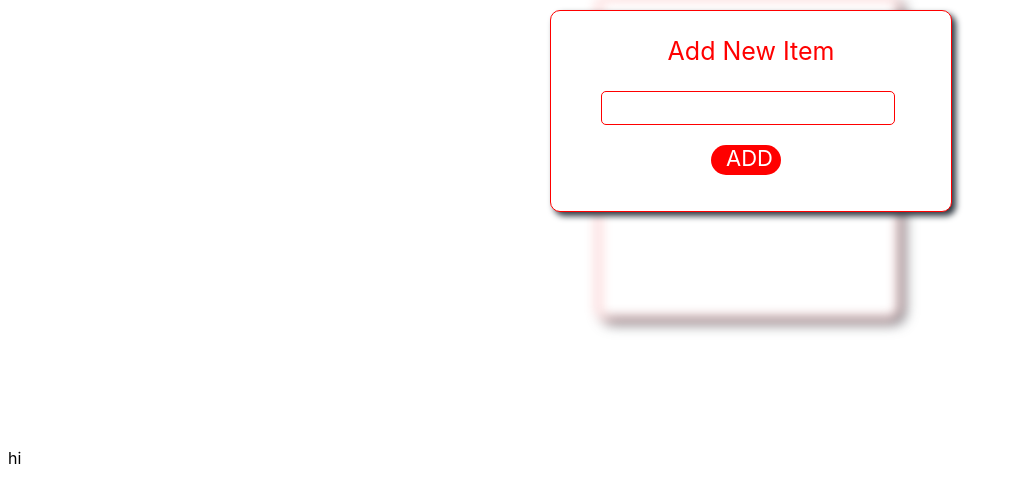
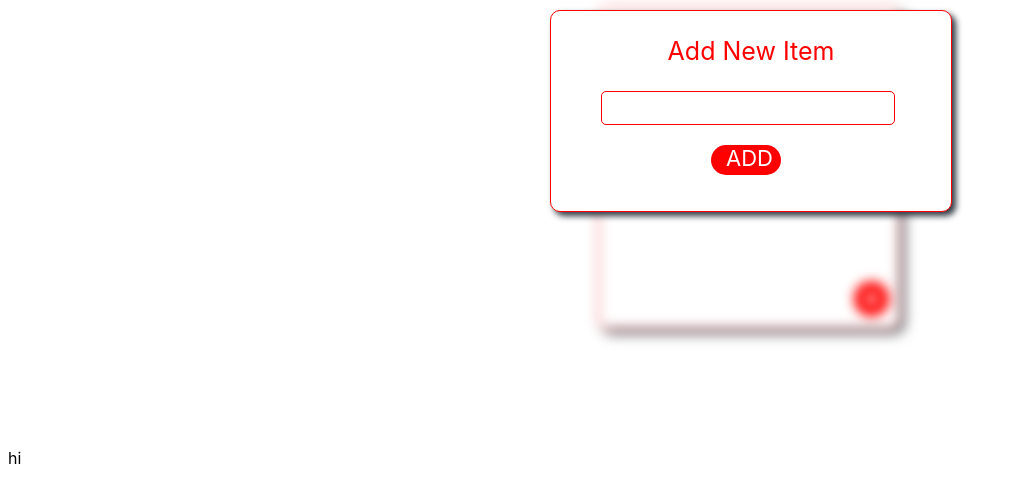
Before and after one commit to KarthickM98/cssproject, a plain HTML site: page index4.html in a window 1280 px wide. Shown: the part 160-662 px from the top of the page, without its empty margins (0-1015 px from the left). Drawn offline with Linux system fonts and the light colour scheme.

Commit message:
same link updated

```diff
--- a/index4.html
+++ b/index4.html
@@ -6,6 +6,7 @@
     <meta name="viewport" content="width=device-width, initial-scale=1.0">
     <title>Add Item</title>
     <link rel="stylesheet" href="./index.css">
+    <link rel="stylesheet" href="https://cdnjs.cloudflare.com/ajax/libs/font-awesome/6.0.0-beta2/css/all.min.css" integrity="sha512-YWzhKL2whUzgiheMoBFwW8CKV4qpHQAEuvilg9FAn5VJUDwKZZxkJNuGM4XkWuk94WCrrwslk8yWNGmY1EduTA==" crossorigin="anonymous" referrerpolicy="no-referrer">
 </head>
 <body>
     <!-- add task in trip paris -->
```
